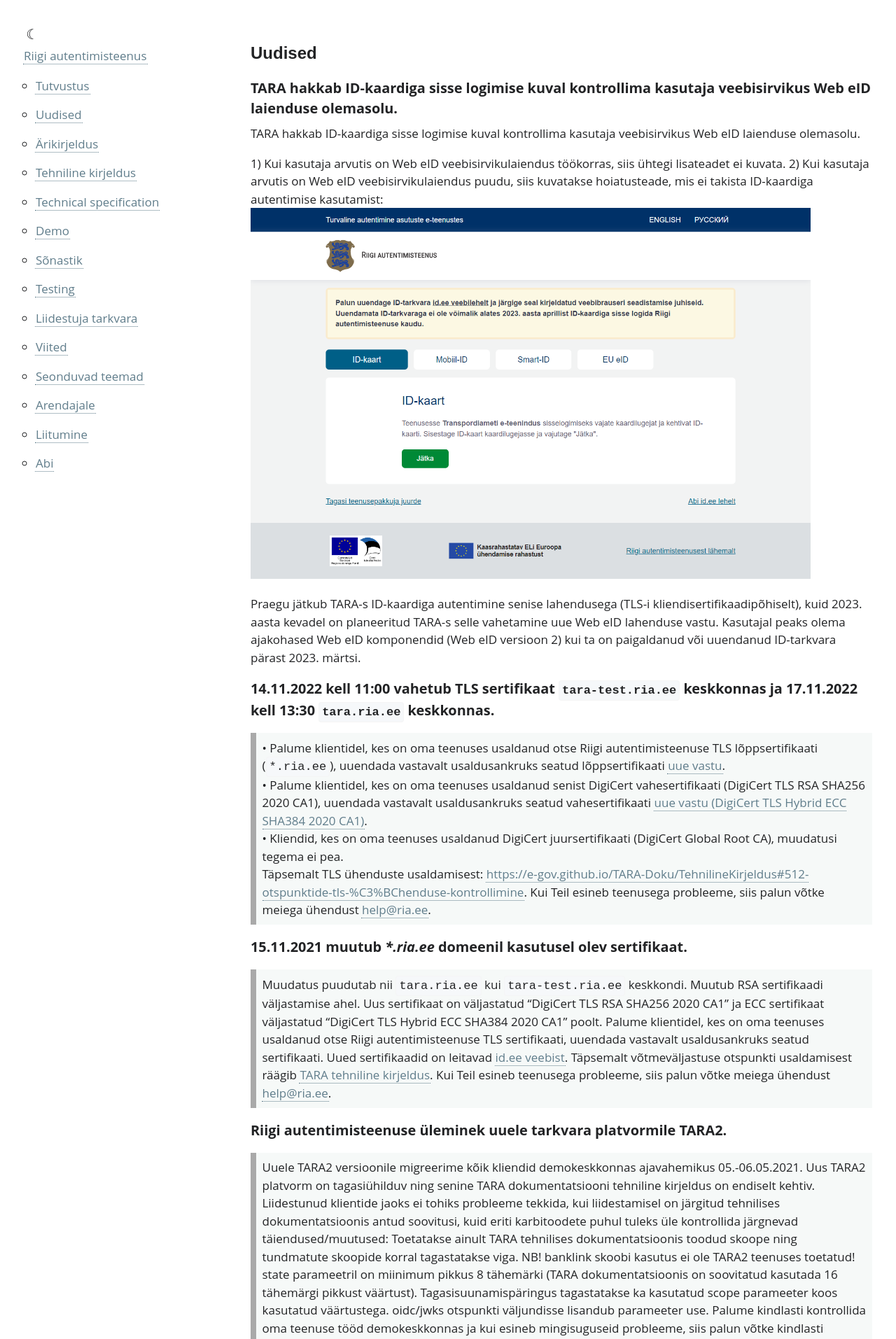
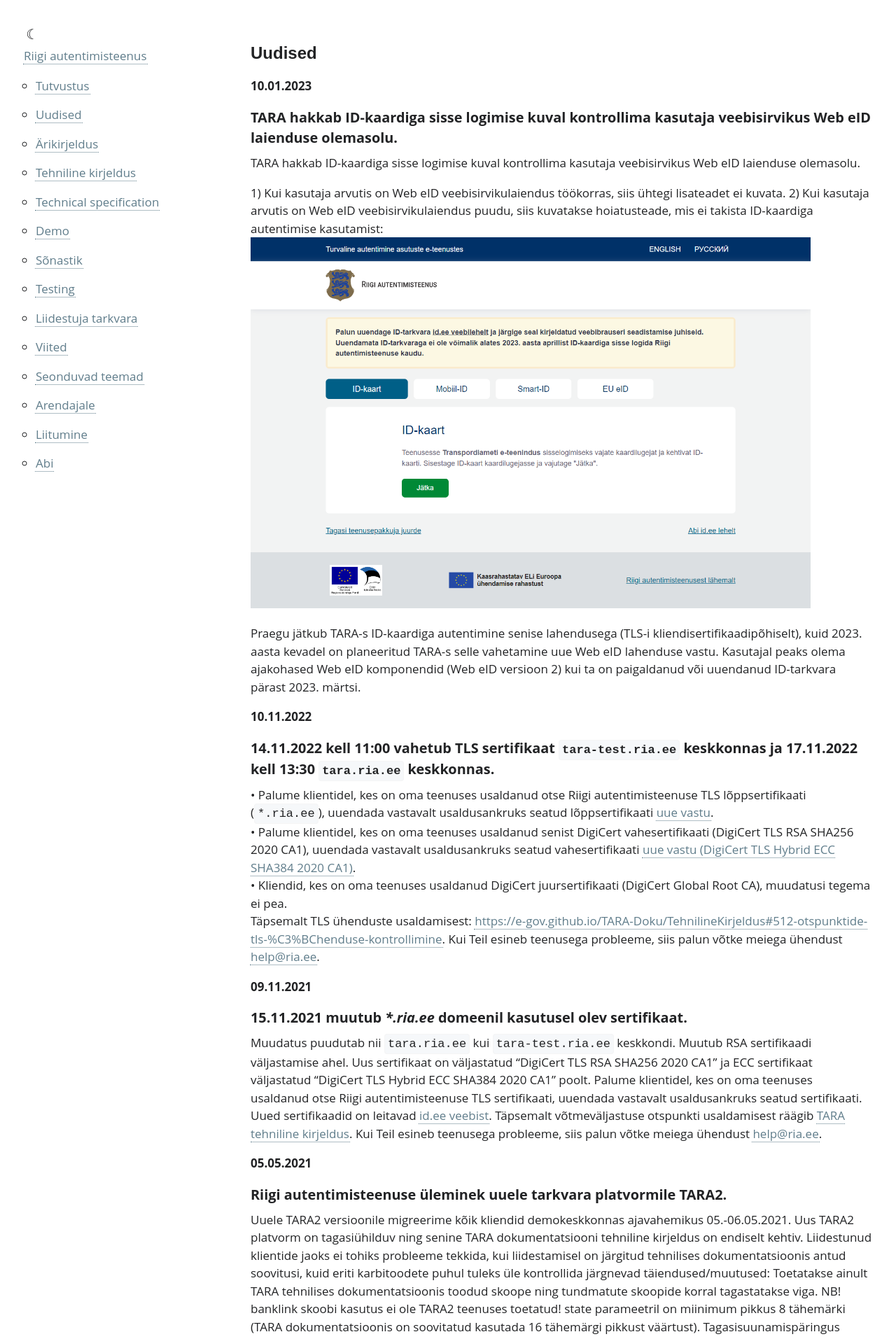
Before and after one commit to e-gov/TARA-Doku, a Jekyll site: the page built from Uudised.md, in a window 1280 px wide. Shown: the top 1913 px of the page at 70% size. Built offline with Jekyll 4.4.1, drawn with Linux system fonts in a browser that asks for light colours; our own code applies the rules of GitHub Pages for plain Markdown files; some of the changed text lies outside the part shown.

Commit message:
Update Uudised.md

```diff
--- a/Uudised.md
+++ b/Uudised.md
@@ -4,6 +4,7 @@ permalink: Uudised
 
 # Uudised
 
+**10.01.2023**
 ## TARA hakkab ID-kaardiga sisse logimise kuval kontrollima kasutaja veebisirvikus Web eID laienduse olemasolu.
 TARA hakkab ID-kaardiga sisse logimise kuval kontrollima kasutaja veebisirvikus Web eID laienduse olemasolu.
 
@@ -14,13 +15,14 @@ TARA hakkab ID-kaardiga sisse logimise kuval kontrollima kasutaja veebisirvikus
 Praegu jätkub TARA-s ID-kaardiga autentimine senise lahendusega (TLS-i kliendisertifikaadipõhiselt), kuid 2023. aasta kevadel on planeeritud TARA-s selle vahetamine uue Web eID lahenduse vastu.
 Kasutajal peaks olema ajakohased Web eID komponendid (Web eID versioon 2) kui ta on paigaldanud või uuendanud ID-tarkvara pärast 2023. märtsi.
 
+**10.11.2022**
 ## 14.11.2022 kell 11:00 vahetub TLS sertifikaat `tara-test.ria.ee` keskkonnas ja 17.11.2022 kell 13:30 `tara.ria.ee` keskkonnas.
 • Palume klientidel, kes on oma teenuses usaldanud otse Riigi autentimisteenuse TLS lõppsertifikaati (`*.ria.ee`), uuendada vastavalt usaldusankruks seatud lõppsertifikaati [uue vastu](https://github.com/e-gov/TARA-Doku/blob/master/certificates/star_ria_ee_valid_until_2023-11-22.crt).<br/>
 • Palume klientidel, kes on oma teenuses usaldanud senist DigiCert vahesertifikaati (DigiCert TLS RSA SHA256 2020 CA1), uuendada vastavalt usaldusankruks seatud vahesertifikaati [uue vastu (DigiCert TLS Hybrid ECC SHA384 2020 CA1)](https://cacerts.digicert.com/DigiCertTLSHybridECCSHA3842020CA1-1.crt.pem).<br/>
 • Kliendid, kes on oma teenuses usaldanud DigiCert juursertifikaati (DigiCert Global Root CA), muudatusi tegema ei pea.<br/>
 Täpsemalt TLS ühenduste usaldamisest: [https://e-gov.github.io/TARA-Doku/TehnilineKirjeldus#512-otspunktide-tls-%C3%BChenduse-kontrollimine](https://e-gov.github.io/TARA-Doku/TehnilineKirjeldus#512-otspunktide-tls-%C3%BChenduse-kontrollimine). Kui Teil esineb teenusega probleeme, siis palun võtke meiega ühendust [help@ria.ee](help@ria.ee).
-{: .note}
 
+**09.11.2021**
 ## 15.11.2021 muutub _*.ria.ee_ domeenil kasutusel olev sertifikaat.
 Muudatus puudutab nii `tara.ria.ee` kui `tara-test.ria.ee` keskkondi.
 Muutub RSA sertifikaadi väljastamise ahel. Uus sertifikaat on väljastatud "DigiCert TLS RSA SHA256 2020 CA1" ja ECC sertifikaat väljastatud "DigiCert TLS Hybrid ECC SHA384 2020 CA1" poolt.
@@ -28,8 +30,8 @@ Palume klientidel, kes on oma teenuses usaldanud otse Riigi autentimisteenuse TL
 Uued sertifikaadid on leitavad [id.ee veebist](https://www.id.ee/artikkel/riigi-autentimisteenuse-sertifikaadi-muudatus/).
 Täpsemalt võtmeväljastuse otspunkti usaldamisest räägib [TARA tehniline kirjeldus](https://e-gov.github.io/TARA-Doku/TehnilineKirjeldus#5-turvatoimingud).
 Kui Teil esineb teenusega probleeme, siis palun võtke meiega ühendust [help@ria.ee](help@ria.ee).
-{: .note}
 
+**05.05.2021**
 ## Riigi autentimisteenuse üleminek uuele tarkvara platvormile TARA2.
 Uuele TARA2 versioonile migreerime kõik kliendid demokeskkonnas ajavahemikus 05.-06.05.2021. Uus TARA2 platvorm on tagasiühilduv ning senine TARA dokumentatsiooni tehniline kirjeldus on endiselt kehtiv.
 Liidestunud klientide jaoks ei tohiks probleeme tekkida, kui liidestamisel on järgitud tehnilises dokumentatsioonis antud soovitusi, kuid eriti karbitoodete puhul tuleks üle kontrollida järgnevad täiendused/muutused:
@@ -39,18 +41,18 @@ Tagasisuunamispäringus tagastatakse ka kasutatud scope parameeter koos kasutatu
 oidc/jwks otspunkti väljundisse lisandub parameeter use.
 Palume kindlasti kontrollida oma teenuse tööd demokeskkonnas ja kui esineb mingisuguseid probleeme, siis palun võtke kindlasti meiega ühendust help@ria.ee.
 TARA2 toodangukeskkonda migreerime kliendid (eeldatavalt) 31.05.2021. TARA2 platvormi koodi avalikustame GitHubi repodes lähimal ajal.
-{: .note}
 
+**14.12.2020**
 ## Alates 09.12.2020 ei ole võimalik TARA test keskkonnas kasutada Mobiil-ID testimiseks isiklikku Mobiil-ID numbrit.
 Testida saab ainult kasutades testnumbreid. Rohkem infot [siit.](https://www.skidsolutions.eu/uudised/mobiil-id-demo-keskkond-ei-ole-tehnilistel-pohjustel-kattesaadav/)
-{: .note}
 
+**19.03.2020**
 ## Alates 30.04.2020 muutub TARA-s kasutajale vaikimisi kuvatavate autentimisvalikute nimekiri.
 Kui seni kuvati kasutajale kõik autentimisvahendid (ID-kaart, Mobiil-ID, pangalink, Smart-ID ja eIDAS), siis alates muudatuse rakendamise hetkest kuvatakse vaikimisi ainult kõrge tagatistasemega autentimisvahendeid (ID-kaart ja Mobiil-ID).
 Kõiki autentimisvahendeid on endiselt võimalik kasutada, kuid liitunud infosüsteem peab soovitud autentimisvalikute kuvamist sellisel juhul ise juhtima, kasutades TARA skoope (loe rohkem siit - https://e-gov.github.io/TARA-Doku/TehnilineKirjeldus#413-autentimismeetodite-valikuline-kasutus)
 Midagi ei muutu klientide jaoks, kes juba kasutavad autentimismeetodeid valikuliselt.
-{: .note}
 
+**25.12.2019**
 ## Lisandus võimalus piiriülese (eIDAS) autentimise valiku korral kasutada TARA ilma kasutajaliidest kuvamata.
 Otse eIDAS võrgustikku suunamiseks ilma kasutajaliidese kuvamiseta peab skoobi URL parameeter välja nägema taoline:
 `.../authorize?scope=openeid eidasonly eidas:country:fi&...`.
@@ -59,22 +61,21 @@ Otsene eIDAS võrgustikku suunatakse alati kui esinevad eelnevas näites kirjeld
 TARA-server metateabe kaudu kätte saadud 'scopes_supported' väärtus koostatakse järgnevalt:
 konfiparameetri `cas.authn.oidc.scopes` väärtused
 konfiparameetri `eidas.available-countries` iga riigikoodi väärtuse x kohta dünaamiliselt koostatud `eidas:country:x`.
-{: .note}
 
+**11.09.2019**
 ## Alates 11. septembrist 2019 lisandub TARA toodangukeskkonda autentimisvahendina Smart-ID.
 Toodangukeskkonna kliendid, kes rakendavad autentimismeetodite valikulist kasutust ja soovivad smart-id, soovitame üle vaadata parameetri `scope` väärtus ja veenduda, et skoop `smartid` oleks lubatud.
-{: .note}
 
+**05.09.2019**
 ## Alates 10. septembrist 2019 peavad EL-i liikmesriigid lubama autentida Itaalia eID vahendiga, mis on hinnatud tasemele märkimisväärne.
 See tähendab, et sellest kuupäevast peavad kõik avaliku sektori avalikud e-teenused, kes lubavad oma kodanikul kasutada sisse logimiseks märkimisväärse või madala tasemega eID vahendeid, lubama autentida ka Itaalia märkimisväärse autentimistasemega eID vahendiga. eIDAS autentimistasemele kõrge vastavad näiteks Eesti ID-kaart ja mobiil-ID, tasemele madal vastavad aga kõik ülejäänud hindamata eID skeemid, sh panga PIN-kalkulaator.
 Välistamaks ligipääsu soovitust madalama turvalisusastmega ülepiirilistele autentimisvahenditele, peab ülepiirilise autentimise korral kontrollima, et identsustõendi acr väites esitatud autentimistase ei oleks väiksem minimaalsest lubatud autentimistasemest (loe autentimistasemete kohta [siit](https://www.ria.ee/sites/default/files/content-editors/EID/autentimislahendustele-kehtivad-nouded.pdf).
 Näiteks, kui liidestuja soovib kasutada vaid kõrge eIDAS autentimistasemega autentimisvahendeid ja täpsustab `acr_values` parameetris `high` väärtuse, tohib aktsepteerida ainult identsustõendeid, mille `acr` väite väärtus on `high`.
 Juhul kui autentimispäringus eIDAS autentimistaset `acr_values` parameetri abil ei täpsustatud, peab identsustõendis olev väärtus olema `substantial` või `high`.
 [Täpsemalt](https://e-gov.github.io/TARA-Doku/TehnilineKirjeldus#5-turvatoimingud).
-{: .note}
 
+**18.02.2019**
 ## Täpsustasime identsustõendi kehtivuse arvutust.
 Identsustõendi kehetuvust ei teosta TARA, vaid kontroll tuleb teostada klientrakenduse poolel.
 Tõend kehtib, kuid on täidetud tingimused:
 `nbf <= jooksev_aeg + kellade_lubatud_erinevus` ja `exp > jooksev_aeg - kellade_lubatud_erinevus`. Vt [veebitõendi standard](https://tools.ietf.org/html/rfc7519), jaot 4.1.4-5.
-{: .note}
```
